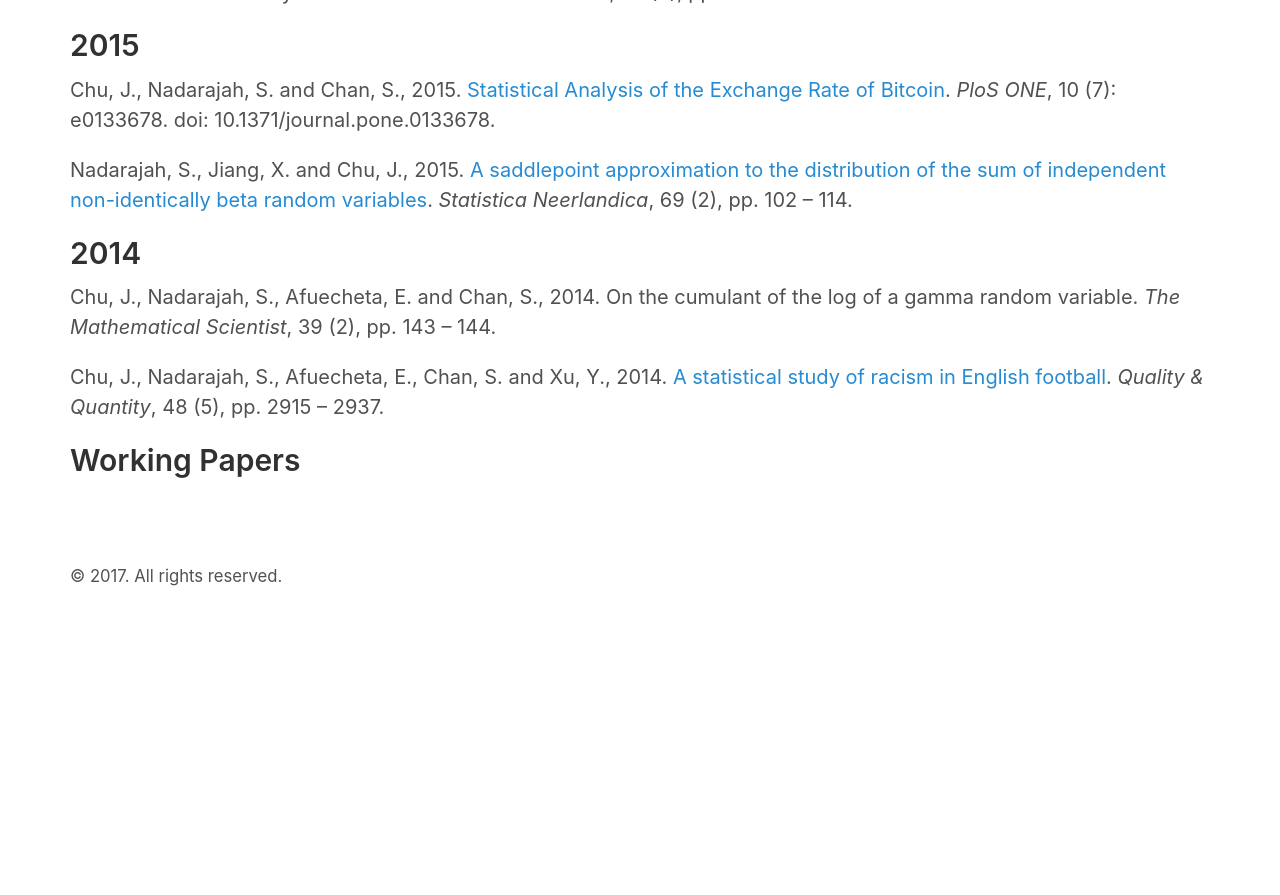
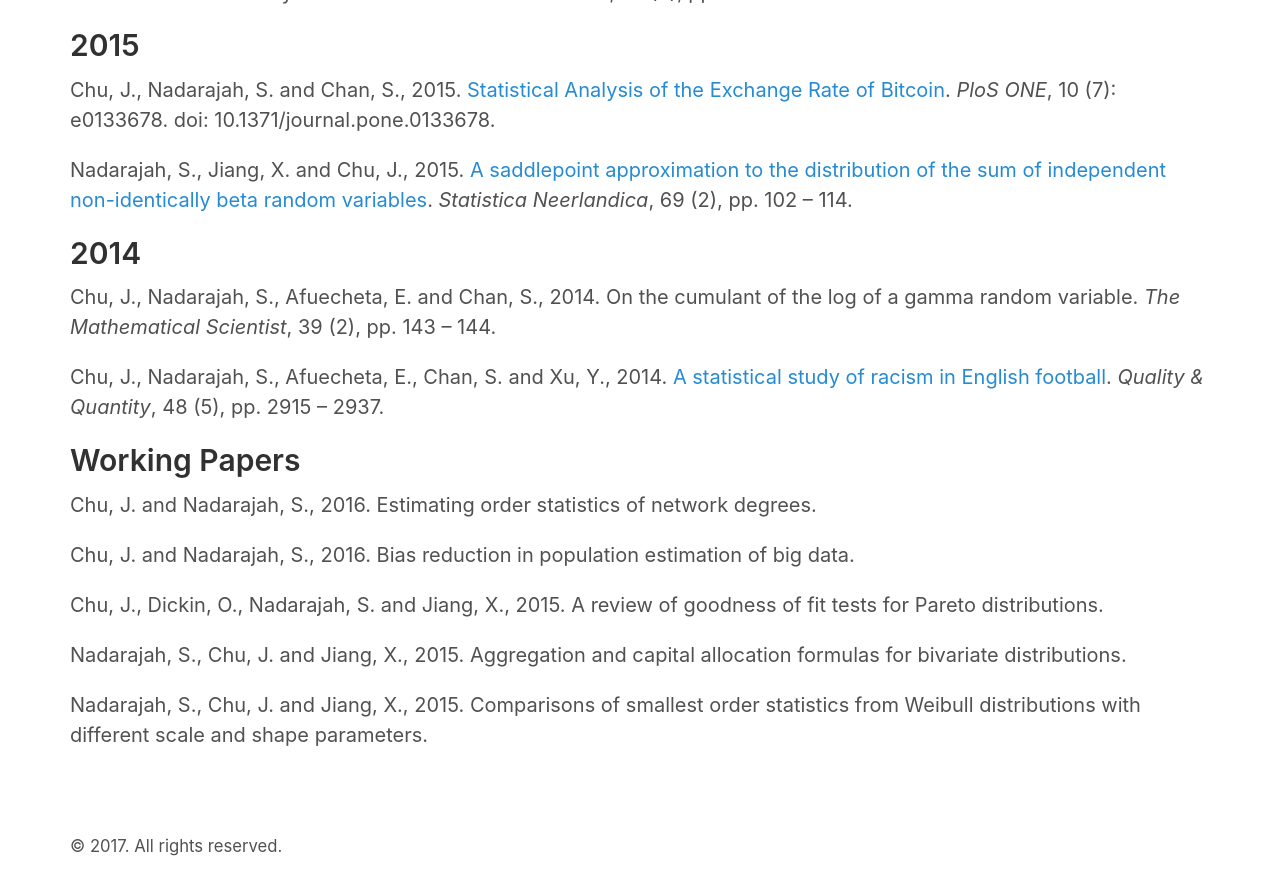
Before and after one commit to jeffrey-chu/jeffrey-chu.github.io, a Jekyll site: the page built from pub.md, in a window 1280 px wide and 900 px high, scrolled down 959 px. Shown: the top 895 px of the window. Built offline with Jekyll 4.4.1, drawn with Linux system fonts in a browser that asks for light colours; before the commit the page ends 1589 px from its top, so only the background shows below that.

Commit message:
Update pub.md

```diff
--- a/pub.md
+++ b/pub.md
@@ -25,3 +25,8 @@ title : Publications
 <p>Chu, J., Nadarajah, S., Afuecheta, E., Chan, S. and Xu, Y., 2014. <a href="https://doi.org/10.1007/s11135-013-9932-3">A statistical study of racism in English football</a>. <i>Quality & Quantity</i>, 48 (5), pp. 2915 – 2937.</p>
 
 ## Working Papers
+<p>Chu, J. and Nadarajah, S., 2016. Estimating order statistics of network degrees.</p>
+<p>Chu, J. and Nadarajah, S., 2016. Bias reduction in population estimation of big data.</p>
+<p>Chu, J., Dickin, O., Nadarajah, S. and Jiang, X., 2015. A review of goodness of fit tests for Pareto distributions.</p>
+<p>Nadarajah, S., Chu, J. and Jiang, X., 2015. Aggregation and capital allocation formulas for bivariate distributions.</p>
+<p>Nadarajah, S., Chu, J. and Jiang, X., 2015. Comparisons of smallest order statistics from Weibull distributions with different scale and shape parameters.</p>
```
